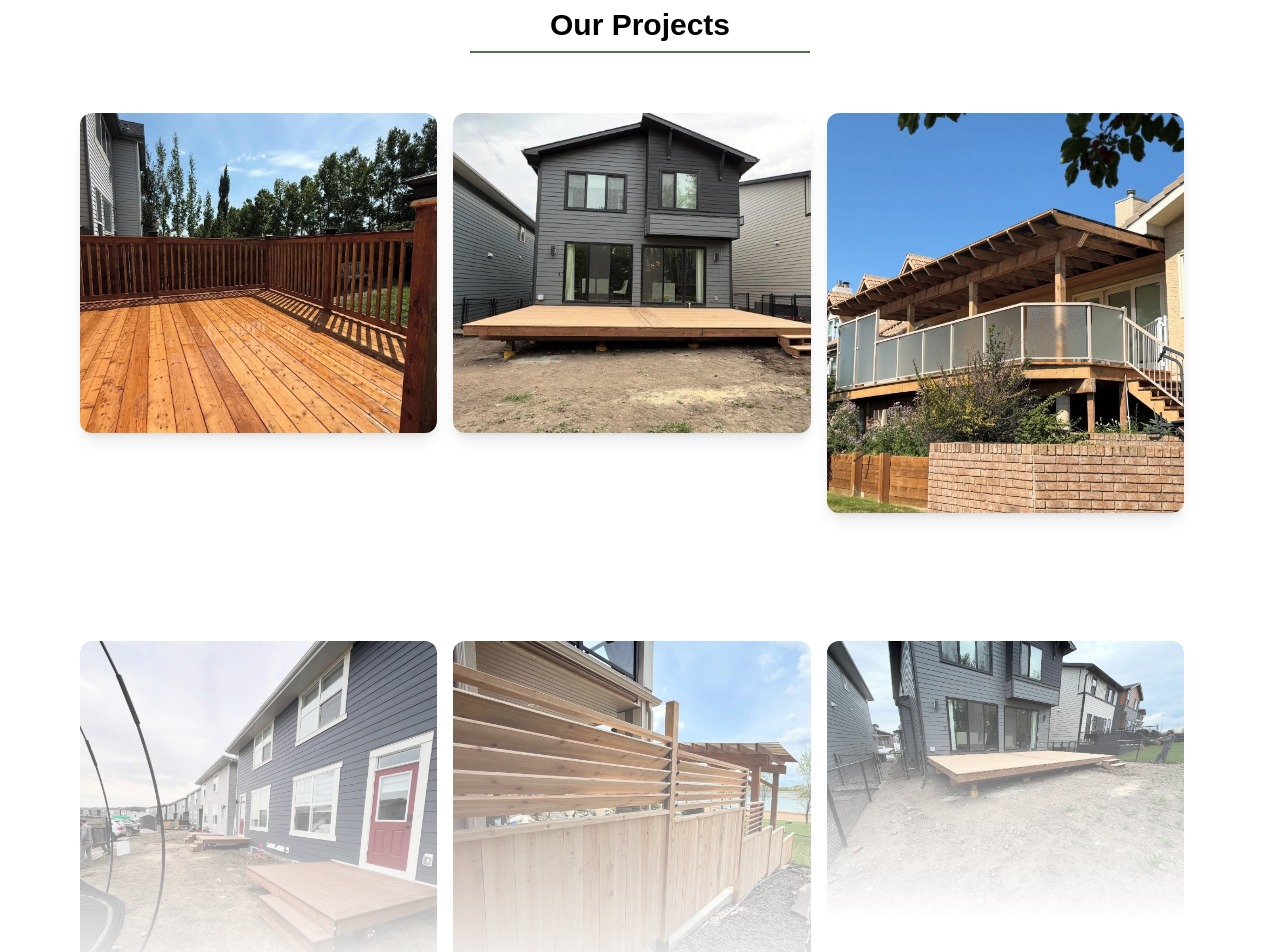
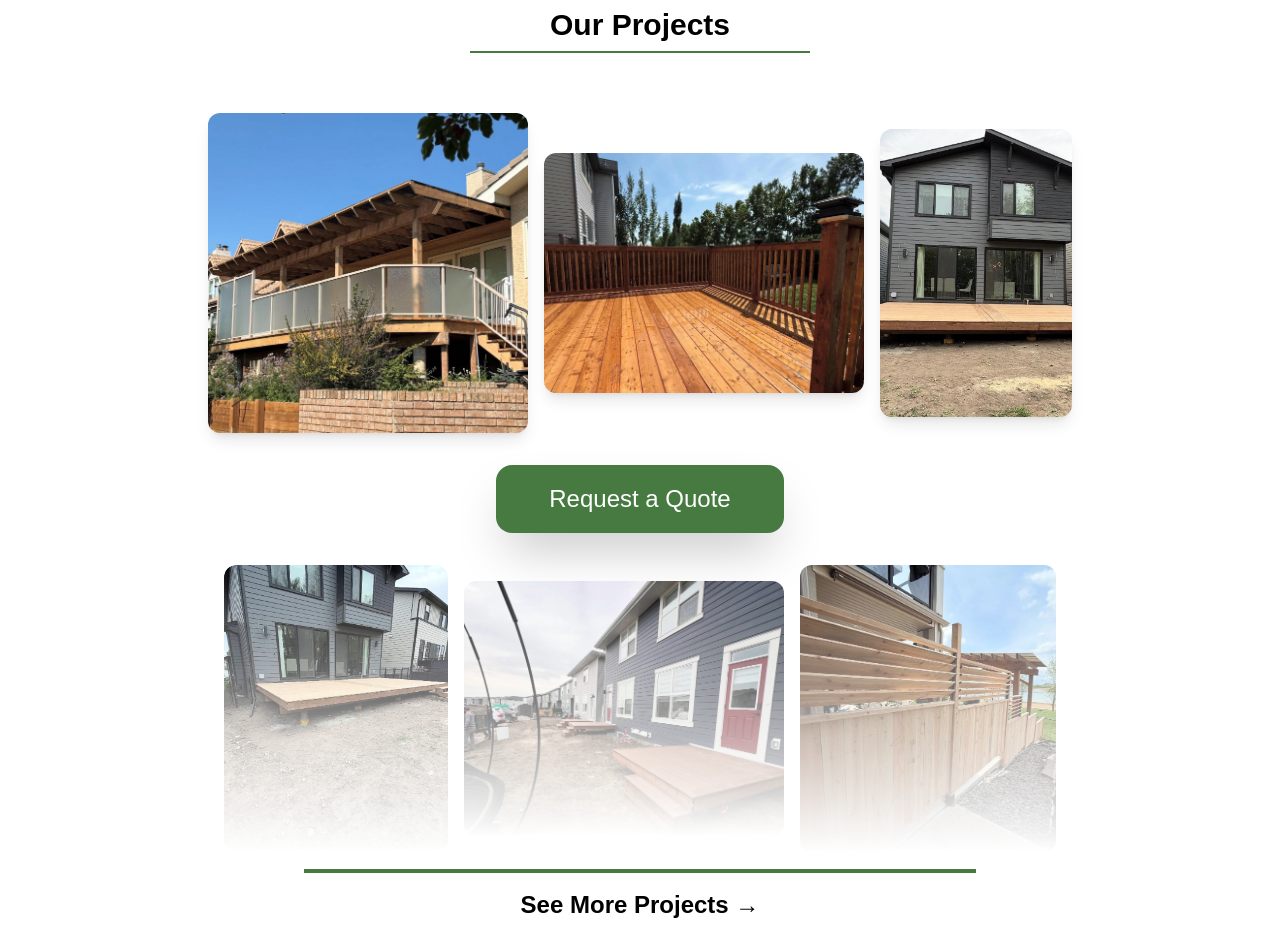
Before and after one commit to Syntactix31/capstone-proj, a Next.js app: page / in a window 1280 px wide. Shown: the part 720-1672 px from the top of the page. Built offline with nearby package versions, Linux system fonts and the light colour scheme.

Commit message:
best I can manage for main page image gallery adding carousel tmr

```diff
--- a/src/app/contact/page.js
+++ b/src/app/contact/page.js
@@ -12,7 +12,7 @@ export default function Contact() {
 
         {/* Intro Section */}
         <section className="max-w-5xl mx-auto text-center space-y-6 py-10">
-          <div className="border-8 border-[#477A40] rounded-3xl p-8">
+          <div className="border-4 border-[#477A40] rounded-3xl p-8">
             <p className="text-xl md:text-[22px] text-black font-light"><i>
               Thinking about the next big step in achieving your remodeling needs?
               Get in touch today and allow licensed experts to get the job done
@@ -80,7 +80,7 @@ export default function Contact() {
         </section>
 
         {/* Social Links */}
-        <section className="flex justify-center gap-10 text-xl font-semibold text-black">
+        <section className="flex justify-center gap-10 text-xl font-semibold text-black pb-4">
           <Link
             href="https://www.instagram.com/landscape.craftsmen"
             target="_blank"
--- a/src/app/globals.css
+++ b/src/app/globals.css
@@ -139,6 +139,20 @@ body {
   mask-image: linear-gradient(black, transparent);
 }
 
+@media (max-width: 1024px) {
+  .transparent-gradient {
+    -webkit-mask-image: none !important;
+    mask-image: none !important;
+  }
+}
+
+/* Transparency just for the last box cuz its being a bitch */
+.transparent-gradient-special-needs {
+  -webkit-mask-image: linear-gradient(black, transparent);
+  mask-image: linear-gradient(black, transparent);
+}
+
+
 /* Button shadow on hover */
 .button-shadow:hover {
   box-shadow:0 8px 16px 0 rgba(0,0,0,0.6)
--- a/src/app/page.js
+++ b/src/app/page.js
@@ -29,7 +29,7 @@ export default function Home() {
 
 
         <div className="w-full mx-auto max-w-6xl px-4">
-          <section className="w-200 relative mt-10 overflow-hidden rounded-xl border border-[#477a40]/20 bg-gradient-to-br from-[#477a40]/10 via-white to-white p-8 shadow-lg md:p-12 mx-auto">
+          <section className="w-200 relative mt-10 overflow-hidden rounded-xl border border-[#477a40]/20 bg-linear-to-br from-[#477a40]/10 via-white to-white p-8 shadow-lg md:p-12 mx-auto">
             <div className="pointer-events-none absolute -right-24 -top-24 h-72 w-72 rounded-full bg-[#477a40]/20 blur-3xl" />
             <div className="pointer-events-none absolute -bottom-28 -left-28 h-72 w-72 rounded- bg-[#477a40]/10 blur-3xl" />
 
@@ -63,51 +63,55 @@ export default function Home() {
 
 
         <div className="w-full mx-auto max-w-6xl px-4 relative">
-          <div className="flex-container gap-3 h-[600px] md:h-250 relative">
-            {/* Top middle */}
-            <div className="item relative rounded-xl overflow-hidden shadow-lg w-120 h-80">
+          <div className="flex flex-wrap justify-center items-center gap-4 relative w-full">
+
+            {/* Top Left */}
+            <div className="relative rounded-xl overflow-hidden shadow-lg shrink-0 w-80 h-80">
+              <Image src={images[4]} alt="Project 5" fill sizes="400px" className="object-cover hover:brightness-110 transition-all" />
+            </div>
+
+            {/* Top Center */}
+            <div className="relative rounded-xl overflow-hidden shadow-lg shrink-0 w-80 h-60">
               <Image src={images[0]} alt="Project 1" fill sizes="550px" className="object-cover hover:brightness-110 transition-all" />
             </div>
 
-            {/* Top right */}
-            <div className="item relative rounded-xl overflow-hidden shadow-lg w-40 h-80">
+            {/* Top Right */}
+            <div className="relative rounded-xl overflow-hidden shadow-lg shrink-0 lg:w-48 w-80 h-72">
               <Image src={images[1]} alt="Project 2" fill sizes="350px" className="object-cover hover:brightness-110 transition-all" />
             </div>
 
-            {/* Top left tall */}
-            <div className="item relative rounded-xl overflow-hidden shadow-lg w-80 h-100">
-              <Image src={images[4]} alt="Project 5" fill sizes="400px" className="object-cover hover:brightness-110 transition-all" />
-            </div>
-
-
-            {/* Bottom Middle */}
-            <div className="item relative rounded-xl overflow-hidden w-110 h-90">
-              <Image src={images[2]} alt="Project 3" fill sizes="500px" className="object-cover hover:brightness-110 transition-all transparent-gradient" />
-            </div>
-
-            {/* Bottom right */}
-            <div className="item relative rounded-xl overflow-hidden w-70 h-90">
-              <Image src={images[5]} alt="Project 6" fill sizes="300px" className="object-cover hover:brightness-110 transition-all transparent-gradient" />
-            </div>
-
-            {/* Bottom left */}
-            <div className="item relative rounded-xl overflow-hidden w-70 h-70">
-              <Image src={images[3]} alt="Project 4" fill sizes="200px" className="object-cover hover:brightness-110 transition-all transparent-gradient" />
-            </div>
-
-          </div>
-
-
-
-            <div className=" inset-0 flex items-center justify-center">
-              <div className="p-4 mx-auto text-white rounded-2xl bg-[#477a40] text-2xl font-normal w-70 text-center hover:cursor-pointer border-2 border-transparent hover:bg-[#f3fff3] hover:border-[#477A40] hover:text-[#477A40] transition-all duration-200 hover:scale-105 active:scale-95 shadow-2xl backdrop-blur-sm">
+            {/* Center Button */}
+            <div className="flex justify-center items-center w-full my-4">
+              <div className="p-4 mx-auto text-white rounded-2xl bg-[#477a40] text-2xl font-normal w-72 text-center hover:cursor-pointer border-2 border-transparent hover:bg-[#f3fff3] hover:border-[#477A40] hover:text-[#477A40] transition-all duration-200 hover:scale-105 active:scale-95 shadow-2xl backdrop-blur-sm">
                 Request a Quote
               </div>
             </div>
 
+            {/* Bottom Left */}
+            <div className="relative rounded-xl overflow-hidden shrink-0 lg:w-56 w-80 h-72 transparent-gradient">
+              <Image src={images[3]} alt="Project 4" fill sizes="200px" className="object-cover hover:brightness-110 transition-all " />
+            </div>
+
+            {/* Bottom Middle */}
+            <div className="relative rounded-xl overflow-hidden shrink-0 w-80 h-64">
+              <Image src={images[2]} alt="Project 3" fill sizes="500px" className="object-cover hover:brightness-110 transition-all transparent-gradient" />
+            </div>
+
+            {/* Bottom Right */}
+            <div className="relative rounded-xl overflow-hidden shrink-0 lg:w-64 w-80 h-72">
+              <Image src={images[5]} alt="Project 6" fill sizes="300px" className="object-cover hover:brightness-110 transition-all transparent-gradient-special-needs" />
+            </div>
+          </div>
+
+          <div className="mt-4 border-t-4 border-[#477a40] w-sm md:w-full max-w-md sm:max-w-lg md:max-w-2xl mx-auto p-4 text-xl md:text-2xl text-center">
+            <Link href="/projects" className="font-bold text-black">
+              <span className="hover:underline hover:underline-offset-4">See More Projects</span> →
+            </Link>
+          </div>
 
 
         </div>
+
 
 
       </main>
```
Also changed, not shown: src/app/components/Footer.js (+2 -2 lines).
